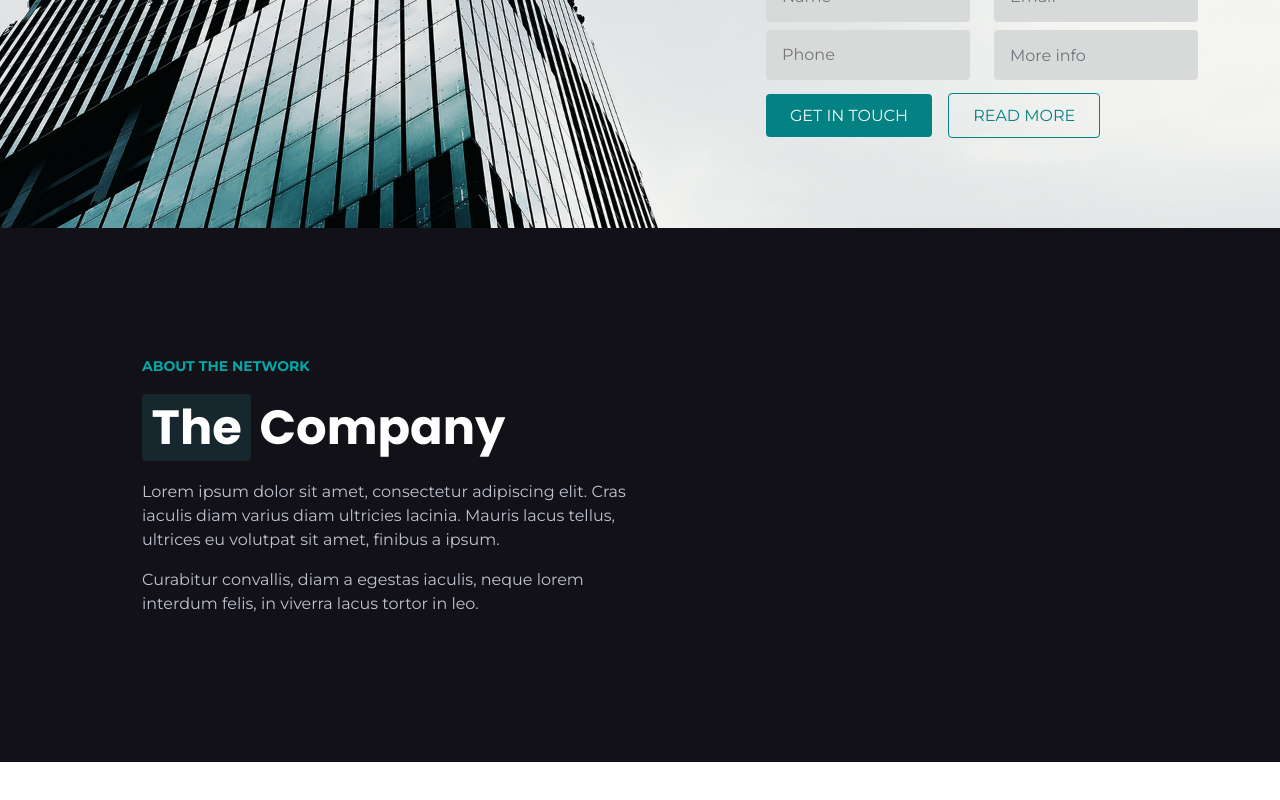
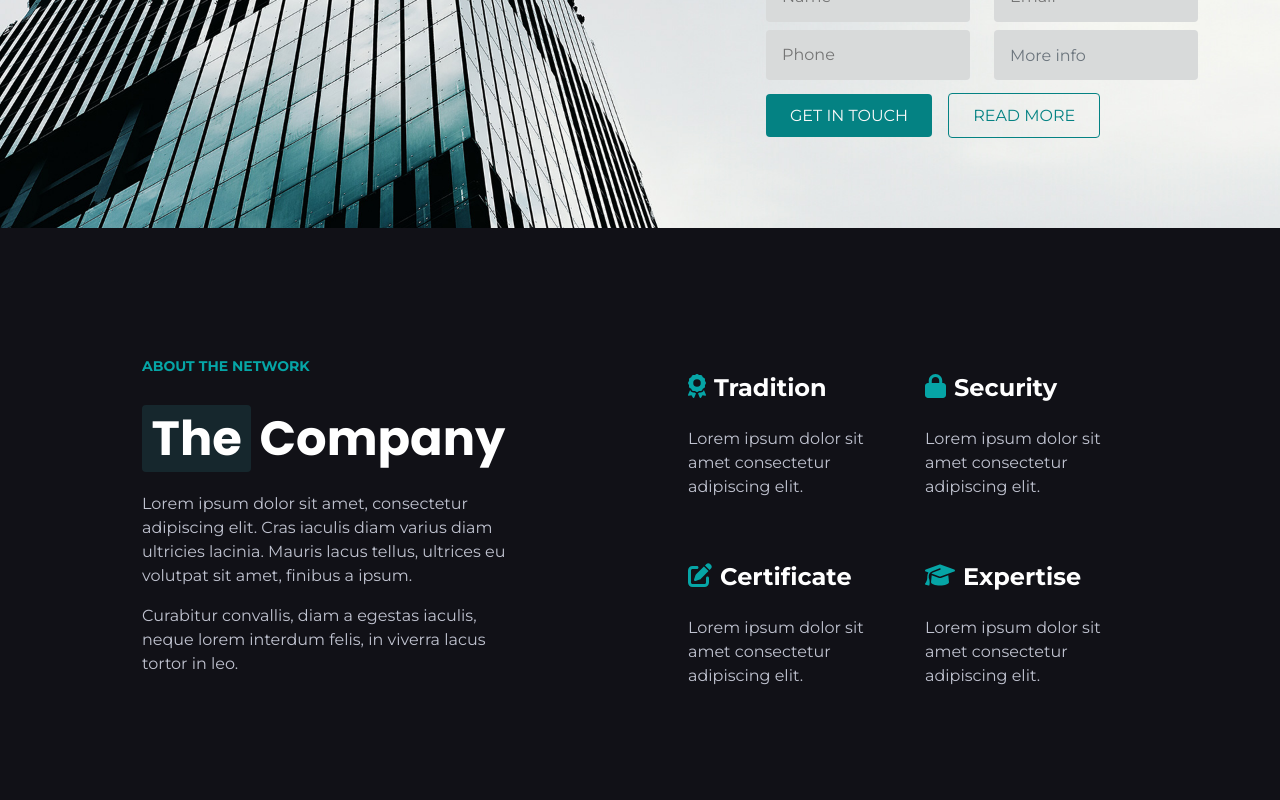
Before and after one commit to Alexxboc/proj-html-vuejs, a Vue app: page / in a window 1280 px wide. Shown: the part 490-1290 px from the top of the page. Before the commit the page ends 1252 px from the top, so only its background shows below. Built offline with nearby package versions, Linux system fonts and the light colour scheme.

Commit message:
Complete Section Company

```diff
--- a/src/components/Main/MainComponent.vue
+++ b/src/components/Main/MainComponent.vue
@@ -3,9 +3,9 @@
     <SiteJumbotron />
     <section class="company">
       <div class="container">
-        <div class="row row-cols-2">
-          <div class="col">
-            <h6 class="text-uppercase fs_14 fw_700 mb-4">about the network</h6>
+        <div class="row row-cols-2 justify-content-center gx-5">
+          <div class="col left">
+            <h6 class="text-uppercase fs_14 fw_700">about the network</h6>
             <h2 class="fw_700 mb-4"><span class="h2_bg">The</span>Company</h2>
             <p>
               Lorem ipsum dolor sit amet, consectetur adipiscing elit. Cras
@@ -18,10 +18,54 @@
             </p>
           </div>
           <!-- /.col -->
-          <div class="col">
-            <div class="row row-cols-2">
+          <div class="col right">
+            <div class="row row-cols-2 gy-5">
               <div class="col">
-
+                <div class="item_title d-flex align-items-start fs_14 pb-3">
+                  <font-awesome-icon
+                    class="title_icon me-2"
+                    icon="fa-solid fa-award"
+                  />
+                  <h4 class="fw_700">Tradition</h4>
+                </div>
+                <!-- /.item_title -->
+                <p>Lorem ipsum dolor sit amet consectetur adipiscing elit.</p>
+              </div>
+              <!-- /.col -->
+              <div class="col">
+                <div class="item_title d-flex align-items-start fs_14 pb-3">
+                  <font-awesome-icon
+                    class="title_icon me-2"
+                    icon="fa-solid fa-lock"
+                  />
+                  <h4 class="fw_700">Security</h4>
+                </div>
+                <!-- /.item_title -->
+                <p>Lorem ipsum dolor sit amet consectetur adipiscing elit.</p>
+              </div>
+              <!-- /.col -->
+              <div class="col">
+                <div class="item_title d-flex align-items-start fs_14 pb-3">
+                  <font-awesome-icon
+                    class="title_icon me-2"
+                    icon="fa-solid fa-pen-to-square"
+                  />
+                  <h4 class="fw_700">Certificate</h4>
+                </div>
+                <!-- /.item_title -->
+                <p>Lorem ipsum dolor sit amet consectetur adipiscing elit.</p>
+              </div>
+              <!-- /.col -->
+              <div class="col">
+                <div class="item_title d-flex align-items-start fs_14 pb-3">
+                  <font-awesome-icon
+                    class="title_icon me-2"
+                    icon="fa-solid fa-graduation-cap"
+                  />
+                  <h4 class="fw_700">Expertise</h4>
+                </div>
+                <!-- /.item_title -->
+                <p>Lorem ipsum dolor sit amet consectetur adipiscing elit.</p>
               </div>
               <!-- /.col -->
             </div>
@@ -67,8 +111,18 @@ export default {
   padding: 130px;
 }
 
+.col.left {
+  padding-right: 7rem;
+}
+
+.col.right {
+  padding-left: 3rem;
+  padding-top: 1rem;
+}
+
 h6 {
   color: $consulting-elf-green;
+  padding-bottom: 1.7rem;
 }
 
 h2 {
@@ -80,4 +134,14 @@ h2 {
 p {
   color: $consulting-white-text;
 }
+
+.item_title {
+  h4 {
+    color: $consulting-white;
+  }
+  .title_icon {
+    color: $consulting-elf-green;
+    font-size: 24px;
+  }
+}
 </style>
```
